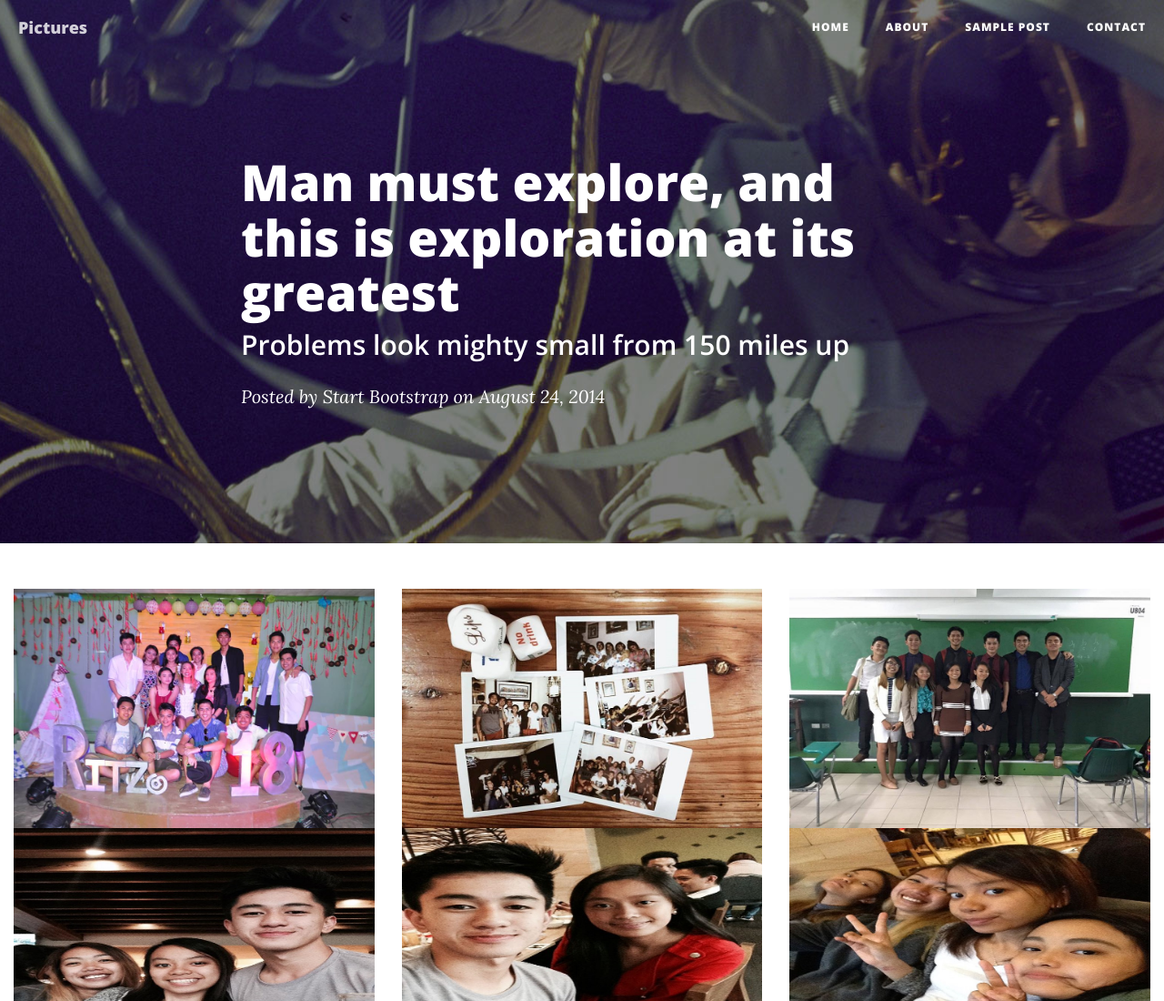
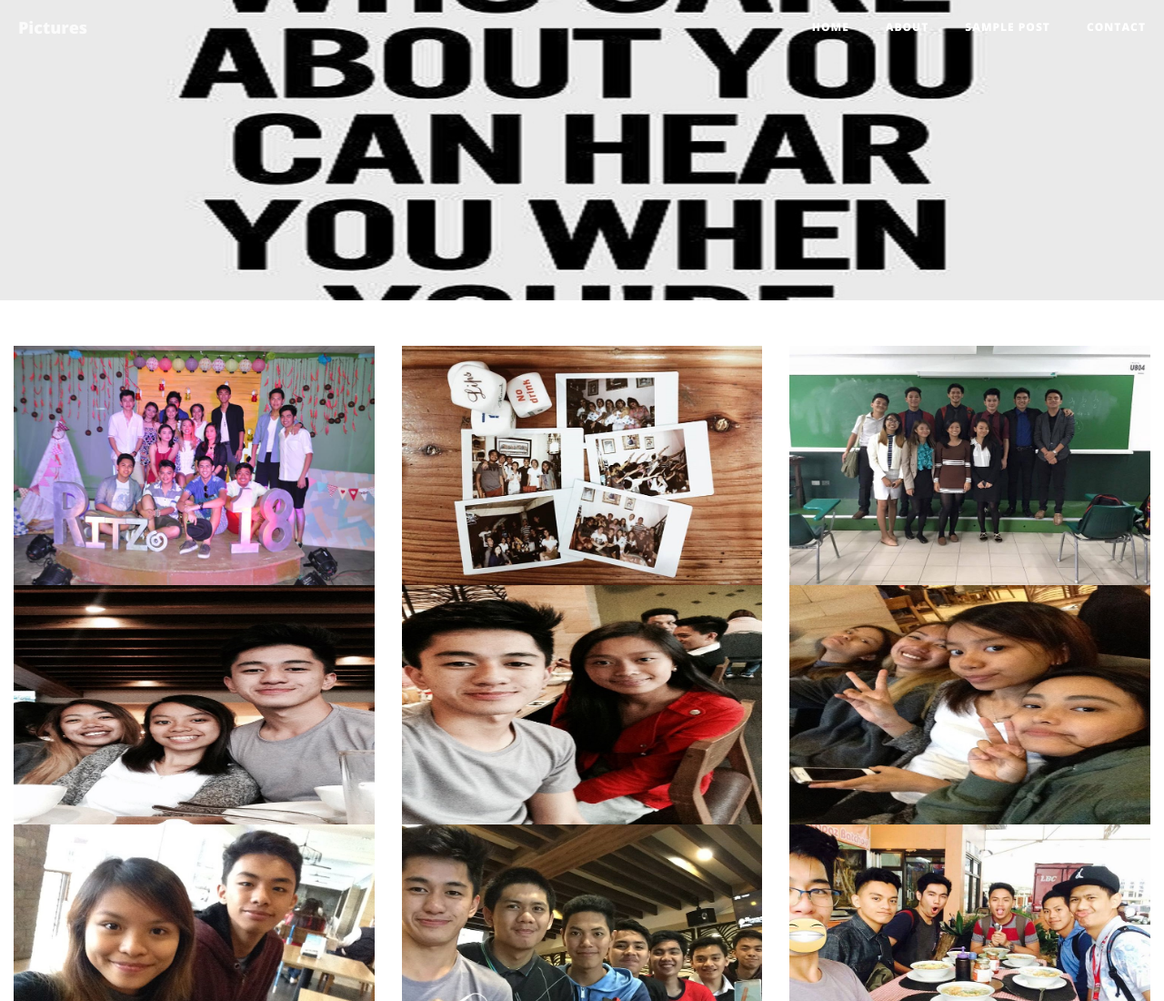
Before and after one commit to christianalambra/Blog, a website: page post.html in a window 1280 px wide. Shown: the top 1100 px of the page at 91% size. Drawn offline with nearby package versions, Linux system fonts and the light colour scheme.

Commit message:
Update post.html

```diff
--- a/post.html
+++ b/post.html
@@ -69,14 +69,14 @@
 
     <!-- Page Header -->
     <!-- Set your background image for this header on the line below. -->
-    <header class="intro-header" style="background-image: url('img/post-bg.jpg')">
+    <header class="intro-header" style="background-image: url('front.jpg')">
         <div class="container">
             <div class="row">
                 <div class="col-lg-8 col-lg-offset-2 col-md-10 col-md-offset-1">
                     <div class="post-heading">
-                        <h1>Man must explore, and this is exploration at its greatest</h1>
-                        <h2 class="subheading">Problems look mighty small from 150 miles up</h2>
-                        <span class="meta">Posted by <a href="#">Start Bootstrap</a> on August 24, 2014</span>
+                        <h1></h1>
+                        <h2 class="subheading"></h2>
+                        <span class="meta"> <a href="#"></a> </span>
                     </div>
                 </div>
             </div>
```
